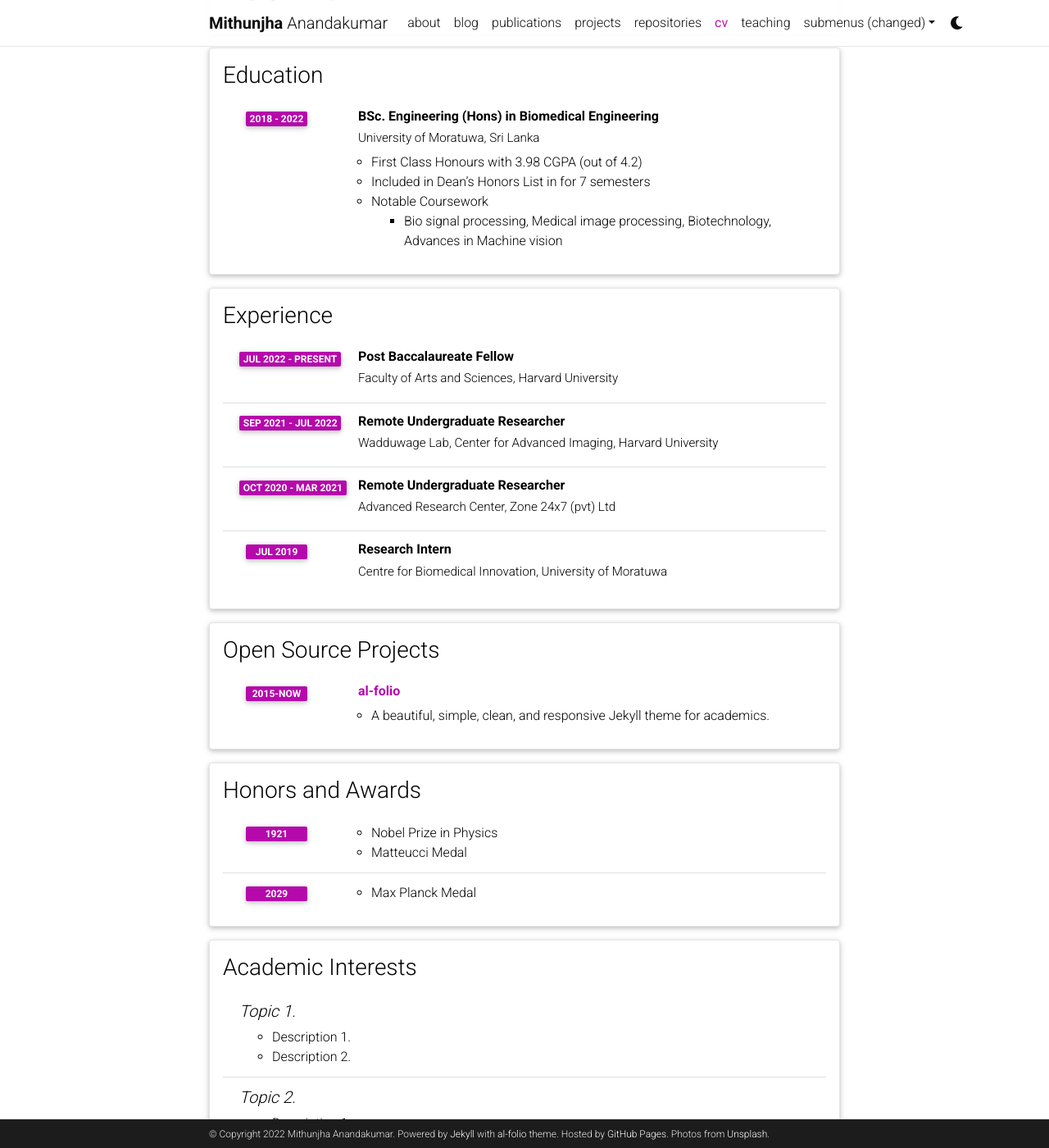
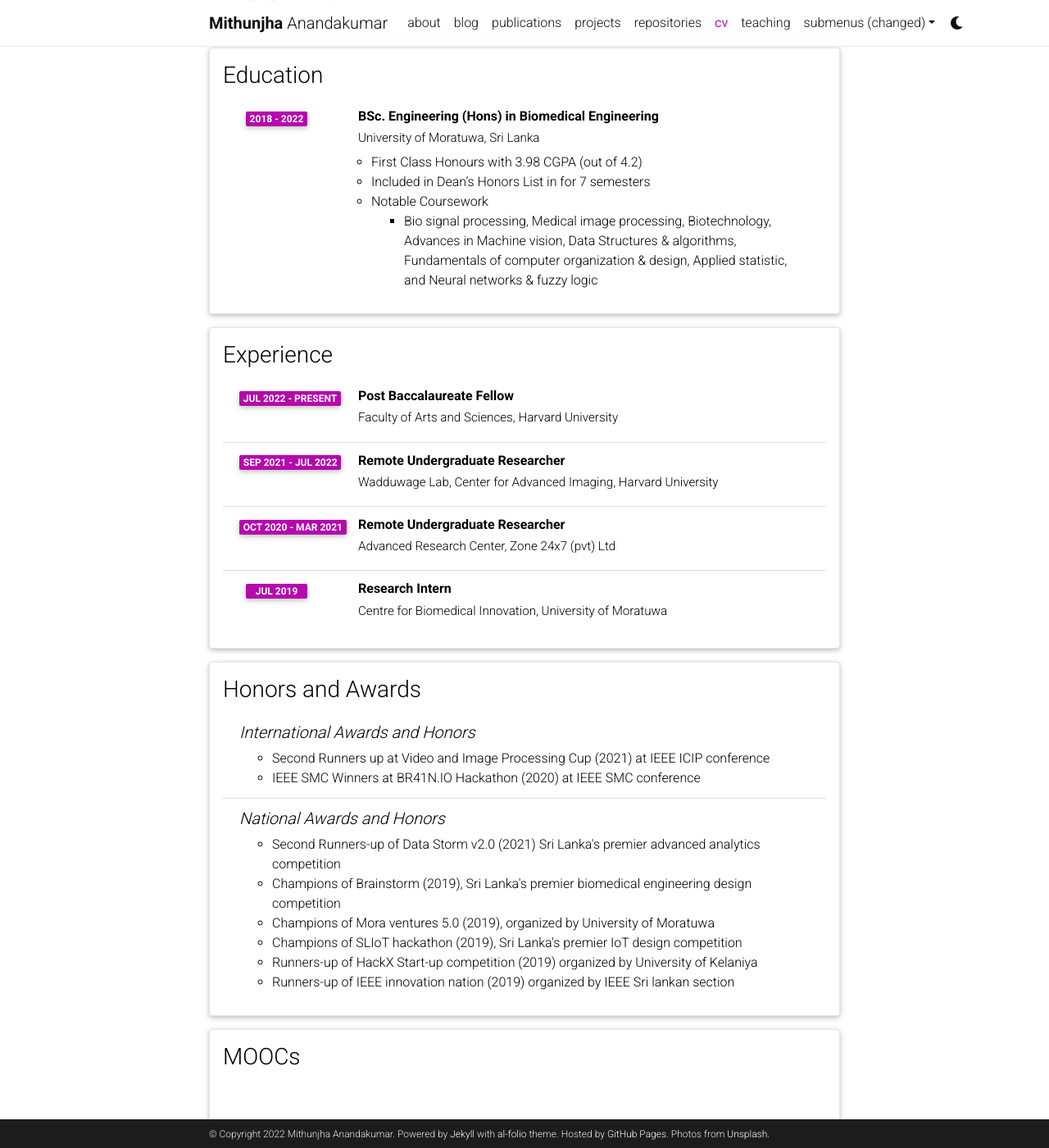
Before and after one commit to Mithunjha/Mithunjha.github.io, a Jekyll site: the page built from _pages/cv.md, in a window 1280 px wide and 1400 px high, scrolled down 334 px. Shown: the whole window at 82% size. Built offline with Jekyll 4.4.1, drawn with Linux system fonts in a browser that asks for light colours; comment, search, counter and statistics services are not loaded; a style sheet for code colours, icons or effects is not loaded; some of the changed text lies outside the part shown.

Commit message:
Update cv.yml

```diff
--- a/_data/cv.yml
+++ b/_data/cv.yml
@@ -20,7 +20,7 @@
         - Included in Dean’s Honors List in for 7 semesters
         - title: Notable Coursework
           contents:
-            - Bio signal processing, Medical image processing, Biotechnology, Advances in Machine vision
+            - Bio signal processing, Medical image processing, Biotechnology, Advances in Machine vision, Data Structures & algorithms, Fundamentals of computer organization & design, Applied statistic, and Neural networks & fuzzy logic
 
 
 - title: Experience
@@ -42,37 +42,37 @@
       institution: Centre for Biomedical Innovation, University of Moratuwa
       year: Jul 2019
 
-- title: Open Source Projects
-  type: time_table
+- title: Honors and Awards
+  type: nested_list
   contents:
-    - title: <a href="https://github.com/alshedivat/al-folio">al-folio</a>
-      year: 2015-now
-      description: A beautiful, simple, clean, and responsive Jekyll theme for academics.
+    - title: International Awards and Honors
+      items:
+        - Second Runners up at Video and Image Processing Cup (2021) at IEEE ICIP conference
+        - IEEE SMC Winners at BR41N.IO Hackathon (2020) at IEEE SMC conference
+    - title: National Awards and Honors
+      items:
+        - Second Runners-up of Data Storm v2.0 (2021) Sri Lanka's premier advanced analytics competition
+        - Champions of Brainstorm (2019), Sri Lanka's premier biomedical engineering design competition
+        - Champions of Mora ventures 5.0 (2019), organized by University of Moratuwa
+        - Champions of SLIoT hackathon (2019), Sri Lanka's premier IoT design competition
+        - Runners-up of HackX Start-up competition (2019) organized by University of Kelaniya
+        - Runners-up of IEEE innovation nation (2019) organized by IEEE Sri lankan section
 
-- title: Honors and Awards
-  type: time_table
+
+- title: MOOCs
+  type: nested_list
   contents:
-    - year: 1921
-      items:
-        - Nobel Prize in Physics
-        - Matteucci Medal
-    - year: 2029
-      items:
-        - Max Planck Medal
+      items :
+      - Machine Learning* by Stanford University
+      - AI for Medicine*, a 3-course specialization by deeplearning.ai
+      - Tensorflow in practice*, a 4-course specialization by deeplearning.ai
+      - Neural Networks and Deep Learning* by deeplearning.ai
+      - Introduction to genomics technologies* by Johns Hopkins University
 
 - title: Academic Interests
   type: nested_list
   contents:
-    - title: Topic 1.
+    - title: AI for Healthcare.
       items:
-        - Description 1.
-        - Description 2.
-    - title: Topic 2.
-      items:
-        - Description 1.
-        - Description 2.
-
-- title: Other Interests
-  type: list
-  contents:
-    - <u>Hobbies:</u> Hobby 1, Hobby 2, etc.
+        - Deep Learning, Machine Learning, Computer Vision.
+        - Medical Image processing, Signal Processing, Bioinformatics.
```
